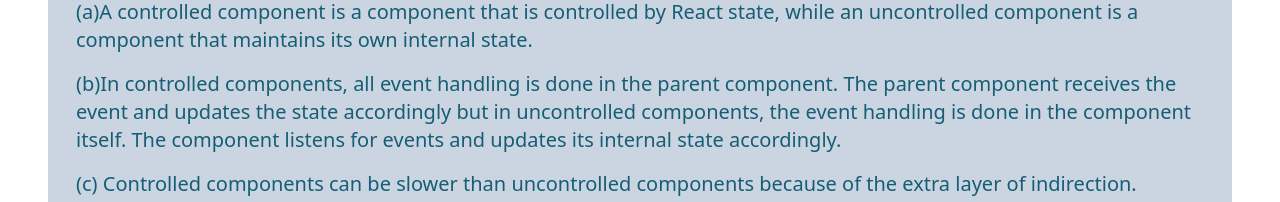
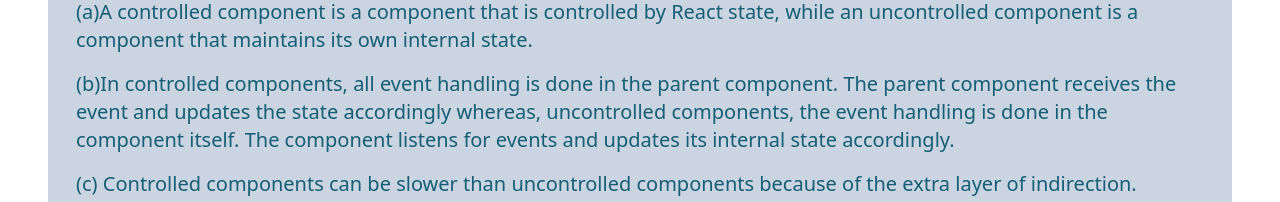
Before and after one commit to Moonchowdhur/chef-recipe-client, a React (Vite) app: page /blog in a window 1280 px wide. Shown: the part 350-552 px from the top of the page. Built offline with nearby package versions, Linux system fonts and the light colour scheme; no server answers.

Commit message:
changed data

```diff
--- a/src/pages/Blog/Blog.jsx
+++ b/src/pages/Blog/Blog.jsx
@@ -35,7 +35,7 @@
           <p className="mt-4   font-medium text-xl">
             (b)In controlled components, all event handling is done in the
             parent component. The parent component receives the event and
-            updates the state accordingly but in uncontrolled components, the
+            updates the state accordingly whereas, uncontrolled components, the
             event handling is done in the component itself. The component
             listens for events and updates its internal state accordingly.
           </p>
@@ -89,7 +89,7 @@
           </h2>
           <p className="mt-4 font-medium text-xl">
             (a)Nodejs is a runtime environment that allows you to execute
-            JavaScript code on the server-side whereas, Expressjs is a web
+            JavaScript code on the server-side whereas,Expressjs is a web
             framework built on top of Node.js.
           </p>
           <p className="mt-4 font-medium text-xl">
@@ -100,9 +100,9 @@
           </p>
           <p className="mt-4 font-medium text-xl">
             (c)Node.js is built on top of the V8 JavaScript engine used in
-            Google Chrome, which makes it extremely fast and efficient
-            whereas,Express.js provides a set of middleware functions that can
-            be used to handle HTTP requests and responses, parse request data,
+            Google Chrome, which makes it extremely fast and efficient whereas,
+            Express.js provides a set of middleware functions that can be used
+            to handle HTTP requests and responses, parse request data,
             authenticate users, and more. It also provides a routing system that
             allows you to define URL routes and map them to functions that
             handle requests.
```
